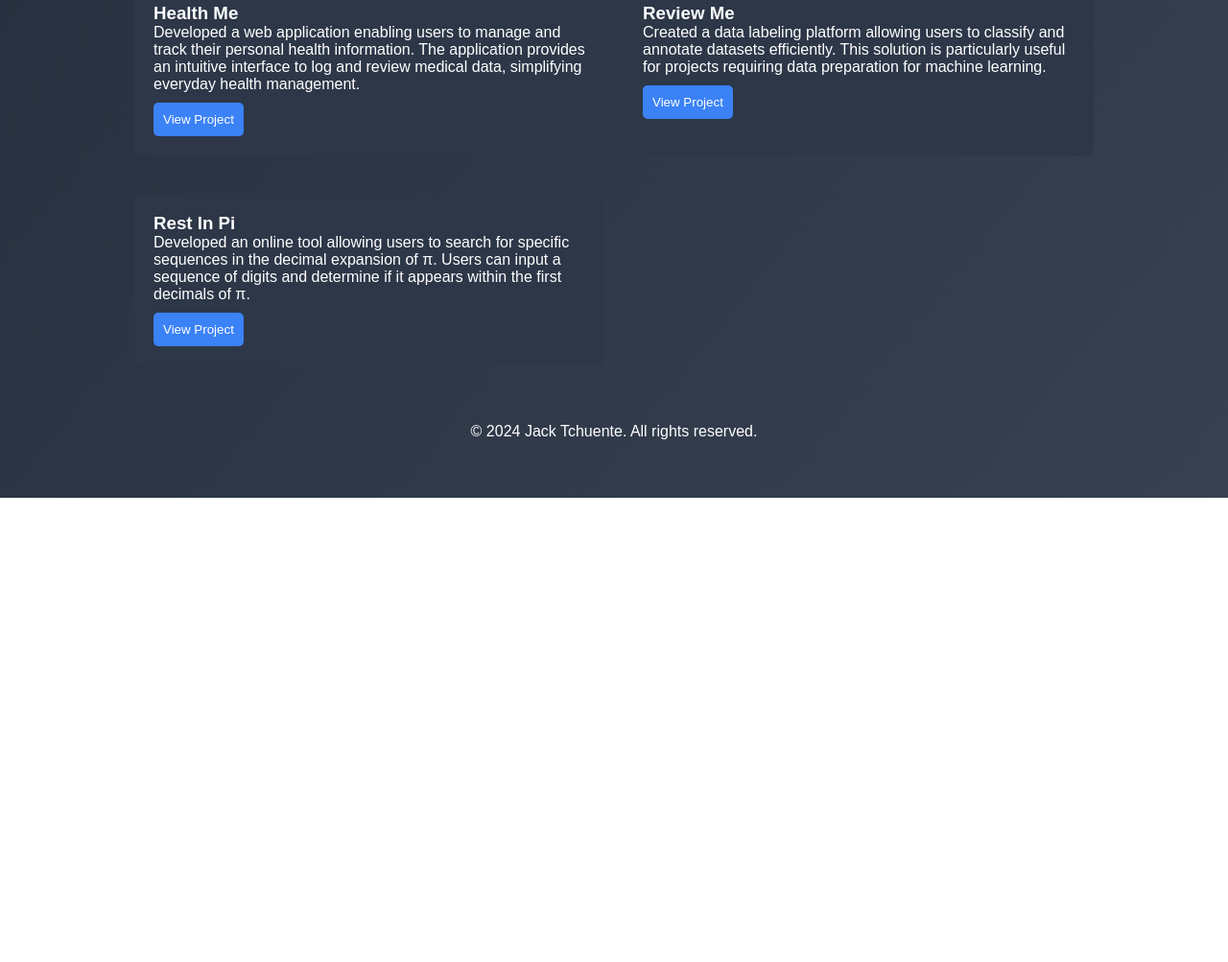
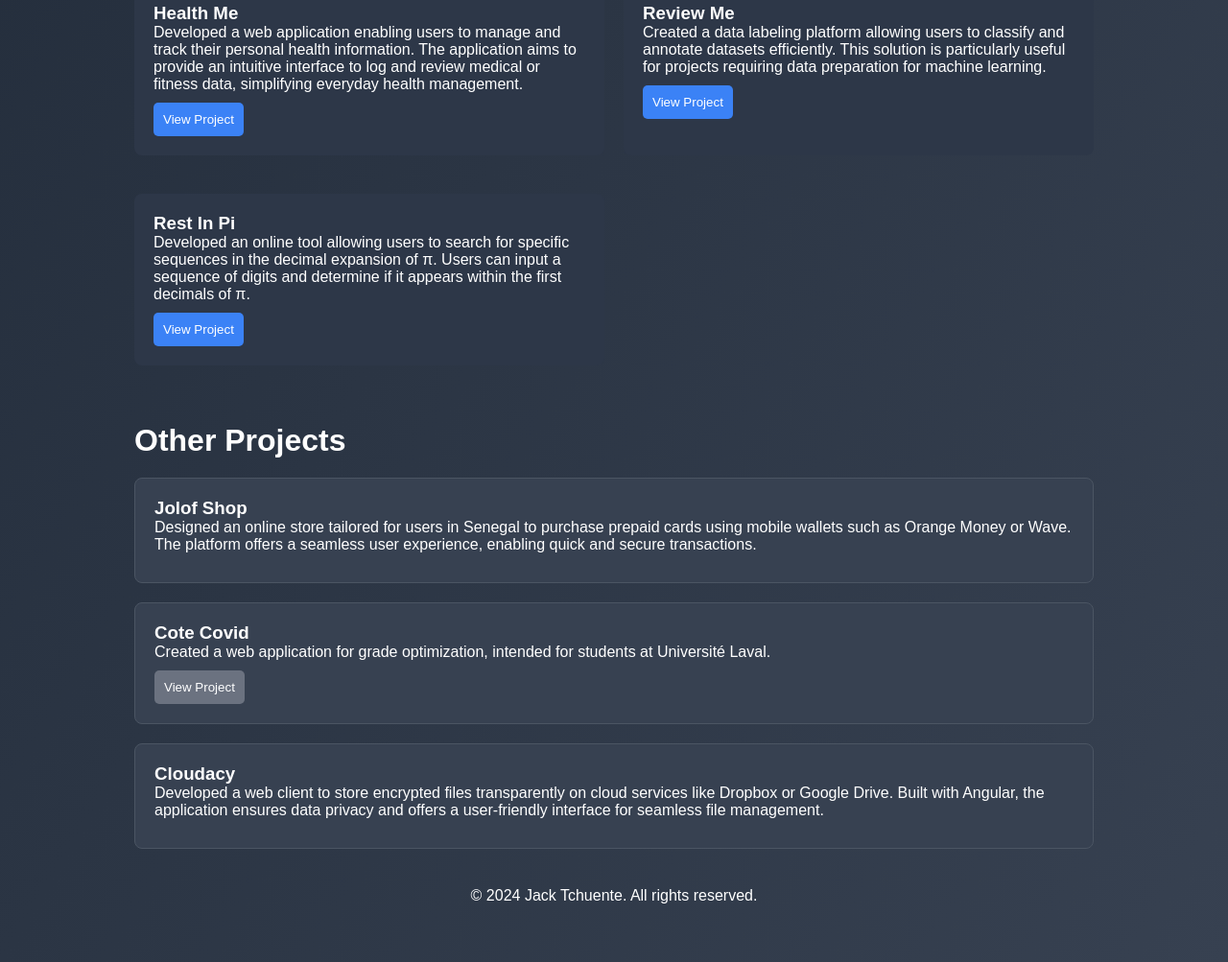
Before and after one commit to etneuhct/portfolio, a plain HTML site: page index.html in a window 1280 px wide. Shown: the part 1054-2057 px from the top of the page at 96% size. Before the commit the page ends 1573 px from the top, so only its background shows below. Drawn offline with Linux system fonts and the light colour scheme.

Commit message:
Add Other projects & Allow null link

```diff
--- a/index.html
+++ b/index.html
@@ -25,6 +25,10 @@
         <div class="projects-grid"></div>
     </section>
 
+    <section id="other-projects">
+        <h2>Other Projects</h2>
+        <div class="other-projects-grid"></div>
+    </section>
     <footer></footer>
 </div>
 <script src="scripts.js"></script>
--- a/scripts.js
+++ b/scripts.js
@@ -35,11 +35,13 @@ const portfolioData = {
         "Kubernetes",
         "Git",
         "CI/CD",
+        "Ansible",
+        "Terraform"
     ],
     projects: [
         {
             title: "Health Me",
-            description: "Developed a web application enabling users to manage and track their personal health information. The application provides an intuitive interface to log and review medical data, simplifying everyday health management.",
+            description: "Developed a web application enabling users to manage and track their personal health information. The application aims to provide an intuitive interface to log and review medical or fitness data, simplifying everyday health management.",
             link: "https://health-me.demo.jorganise.app/"
         },
         {
@@ -53,11 +55,29 @@ const portfolioData = {
             link: "https://restinpi.com/"
         }
     ],
+    otherProjects: [
+        {
+            "title": "Jolof Shop",
+            "description": "Designed an online store tailored for users in Senegal to purchase prepaid cards using mobile wallets such as Orange Money or Wave. The platform offers a seamless user experience, enabling quick and secure transactions.",
+            "link": null
+        },
+        {
+            "title": "Cote Covid",
+            "description": "Created a web application for grade optimization, intended for students at Université Laval.",
+            "link": "https://www.unatelier.app/"
+        },
+        {
+            "title": "Cloudacy",
+            "description": "Developed a web client to store encrypted files transparently on cloud services like Dropbox or Google Drive. Built with Angular, the application ensures data privacy and offers a user-friendly interface for seamless file management.",
+            "link": null
+        }
+    ],
     contact: {
-        email: "jane.doe@example.com",
+        email: "jacktchuente@gmail.com",
         github: "https://github.com/etneuhct",
         linkedin: "https://www.linkedin.com/in/jack-tchuente/"
-    }
+    },
+
 };
 
 
@@ -95,11 +115,21 @@ function renderPortfolio() {
             <div class="card">
                 <h3>${project.title}</h3>
                 <p>${project.description}</p>
-                <button onclick="window.open('${project.link}', '_blank')">View Project</button>
+                ${project.link ? `<button onclick="window.open('${project.link}', '_blank')">View Project</button>` : ''}
             </div>
         `;
     });
 
+    const otherProjectsSection = document.querySelector(".other-projects-grid");
+    portfolioData.otherProjects.forEach(project => {
+        otherProjectsSection.innerHTML += `
+            <div class="card">
+                <h3>${project.title}</h3>
+                <p>${project.description}</p>
+                ${project.link ? `<button onclick="window.open('${project.link}', '_blank')">View Project</button>` : ''}
+            </div>
+        `;
+    });
     document.querySelector("footer").innerHTML = `
         <p>&copy; ${new Date().getFullYear()} ${portfolioData.name}. All rights reserved.</p>
     `;
--- a/styles.css
+++ b/styles.css
@@ -100,3 +100,18 @@ footer {
     text-align: center;
     margin-top: 40px;
 }
+
+
+
+.other-projects-grid .card {
+    background-color: #374151;
+    border: 1px solid #4b5563;
+}
+
+.other-projects-grid button {
+    background-color: #6b7280;
+}
+
+.other-projects-grid button:hover {
+    background-color: #4b5563;
+}
```
